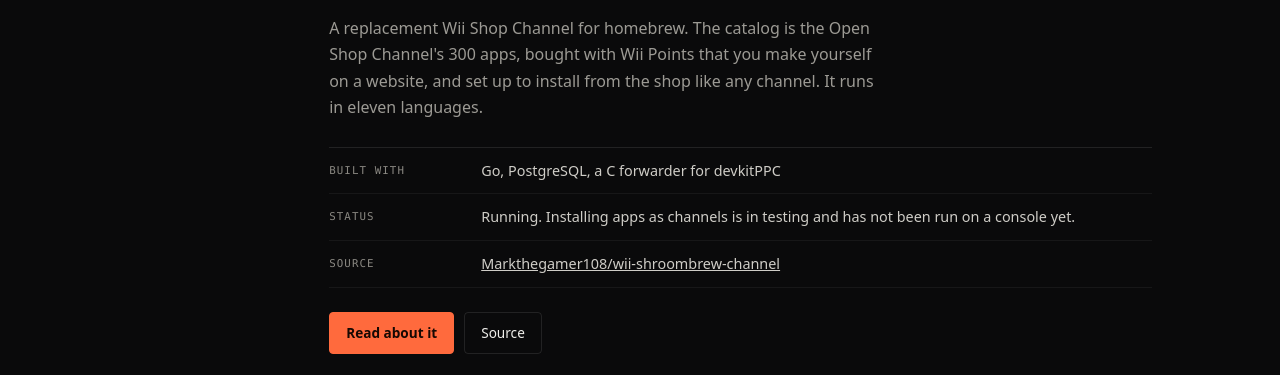
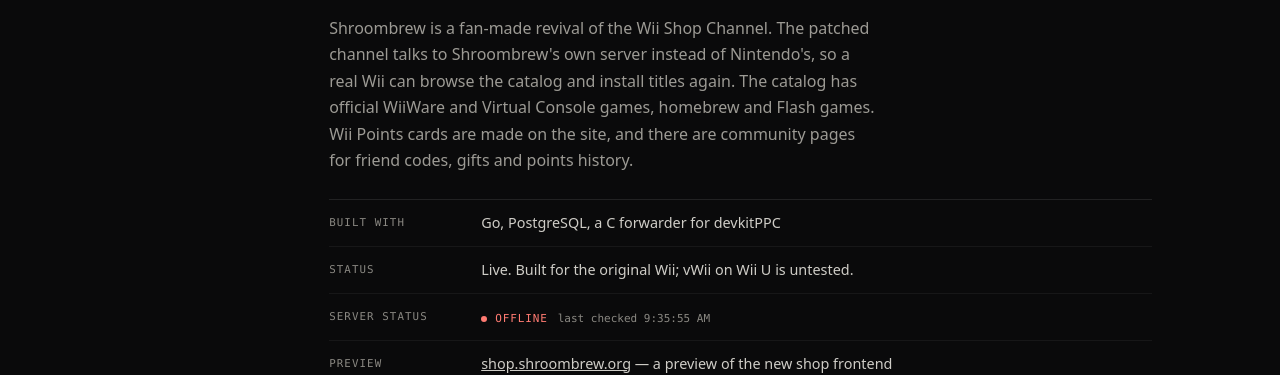
Before and after one commit to Markthegamer108/Markthegamer108.github.io, a plain HTML site: page index.html in a window 1280 px wide. Shown: the part 580-955 px from the top of the page. Drawn offline with Linux system fonts and the light colour scheme; no server answers.

Commit message:
Update Shroombrew and add a live server status

```diff
--- a/index.html
+++ b/index.html
@@ -34,13 +34,15 @@
     <div class="rail"><b>01</b>Wii</div>
     <div>
       <h2>Shroombrew</h2>
-      <p>A replacement Wii Shop Channel for homebrew. The catalog is the Open Shop Channel's 300 apps, bought with Wii Points that you make yourself on a website, and set up to install from the shop like any channel. It runs in eleven languages.</p>
+      <p>Shroombrew is a fan-made revival of the Wii Shop Channel. The patched channel talks to Shroombrew's own server instead of Nintendo's, so a real Wii can browse the catalog and install titles again. The catalog has official WiiWare and Virtual Console games, homebrew and Flash games. Wii Points cards are made on the site, and there are community pages for friend codes, gifts and points history.</p>
       <dl class="spec-list">
         <div><dt>Built with</dt><dd>Go, PostgreSQL, a C forwarder for devkitPPC</dd></div>
-        <div><dt>Status</dt><dd>Running. Installing apps as channels is in testing and has not been run on a console yet.</dd></div>
-        <div><dt>Source</dt><dd><a href="https://github.com/Markthegamer108/wii-shroombrew-channel">Markthegamer108/wii-shroombrew-channel</a></dd></div>
+        <div><dt>Status</dt><dd>Live. Built for the original Wii; vWii on Wii U is untested.</dd></div>
+        <div><dt>Server status</dt><dd><a class="status-pill" id="shroombrew-status" href="https://shroombrew.org/status.html" aria-live="polite"><i></i><span id="shroombrew-status-text">checking</span></a><span class="status-meta" id="shroombrew-status-meta"></span></dd></div>
+        <div><dt>Preview</dt><dd><a href="https://shop.shroombrew.org/">shop.shroombrew.org</a> — a preview of the new shop frontend</dd></div>
+        <div><dt>Source</dt><dd><a href="https://github.com/Markthegamer108/shroombrew">Markthegamer108/shroombrew</a></dd></div>
       </dl>
-      <div class="acts"><a class="btn btn--solid" href="/shroombrew-info/">Read about it</a><a class="btn" href="https://github.com/Markthegamer108/wii-shroombrew-channel">Source</a></div>
+      <div class="acts"><a class="btn btn--solid" href="/shroombrew-info/">Read about it</a><a class="btn" href="https://github.com/Markthegamer108/shroombrew">Source</a></div>
     </div>
   </section>
 
@@ -83,7 +85,7 @@
         <div class="footer__col"><h3>Projects</h3>
           <a href="/shroombrew-info/">Shroombrew</a><a href="/wiiwave/">WiiWave</a><a href="/ravage/">RAVage</a></div>
         <div class="footer__col"><h3>Source</h3>
-          <a href="https://github.com/Markthegamer108/wii-shroombrew-channel">Shroombrew</a>
+          <a href="https://github.com/Markthegamer108/shroombrew">Shroombrew</a>
           <a href="https://github.com/Markthegamer108/RAVage">RAVage</a>
           <a href="https://github.com/Markthegamer108">All repositories</a></div>
       </div>
@@ -91,5 +93,43 @@
     <p class="footer__legal">Not affiliated with, endorsed by or connected to Nintendo or Ravensburger. Wii, Mario Kart Wii, Nintendo WFC, tiptoi and Ravensburger belong to their owners.</p>
   </div>
 </footer>
+<script>
+(function () {
+  var pill = document.getElementById('shroombrew-status');
+  var text = document.getElementById('shroombrew-status-text');
+  var meta = document.getElementById('shroombrew-status-meta');
+  if (!pill || !text || !meta) return;
+
+  var pending = null;
+
+  function paint(ok, ms) {
+    pill.classList.remove('ok', 'bad');
+    pill.classList.add(ok ? 'ok' : 'bad');
+    text.textContent = ok ? 'online' : 'offline';
+    meta.textContent = ok
+      ? ms + ' ms · checked ' + new Date().toLocaleTimeString()
+      : 'last checked ' + new Date().toLocaleTimeString();
+  }
+
+  function check() {
+    if (pending) pending.abort();
+    var xhr = new XMLHttpRequest();
+    var started = Date.now();
+    pending = xhr;
+    xhr.open('GET', 'https://shop.shroombrew.org/healthz?t=' + started, true);
+    xhr.timeout = 8000;
+    xhr.onreadystatechange = function () {
+      if (xhr.readyState !== 4 || pending !== xhr) return;
+      pending = null;
+      paint(xhr.status === 200 && xhr.responseText.trim() === 'ok', Date.now() - started);
+    };
+    xhr.send();
+  }
+
+  check();
+  setInterval(function () { if (!document.hidden) check(); }, 10000);
+  document.addEventListener('visibilitychange', function () { if (!document.hidden) check(); });
+})();
+</script>
 </body>
 </html>
--- a/site.css
+++ b/site.css
@@ -337,6 +337,9 @@ select{
 .status-pill i{width:6px;height:6px;border-radius:50%;background:var(--muted-2);display:block}
 .status-pill.ok{color:#7ee787}.status-pill.ok i{background:#7ee787;box-shadow:0 0 6px #7ee787}
 .status-pill.bad{color:#ff7b72}.status-pill.bad i{background:#ff7b72}
+a.status-pill{text-decoration:none}
+a.status-pill:hover{color:var(--text)}
+.status-meta{margin-left:10px;font-family:var(--mono);font-size:11px;color:var(--muted-2)}
 .stamp{font-family:var(--mono);font-size:11px;color:var(--muted-2)}
 .tabs{display:inline-flex;border:1px solid var(--line);border-radius:3px;overflow:hidden}
 .tab{font:inherit;font-family:var(--mono);font-size:10.5px;letter-spacing:.12em;text-transform:uppercase;padding:5px 12px;background:transparent;color:var(--muted-2);border:0;cursor:pointer}
```
Also changed, not shown: shroombrew-info/index.html (+12 -12 lines), wiiwave/index.html (+1 -1 lines).
